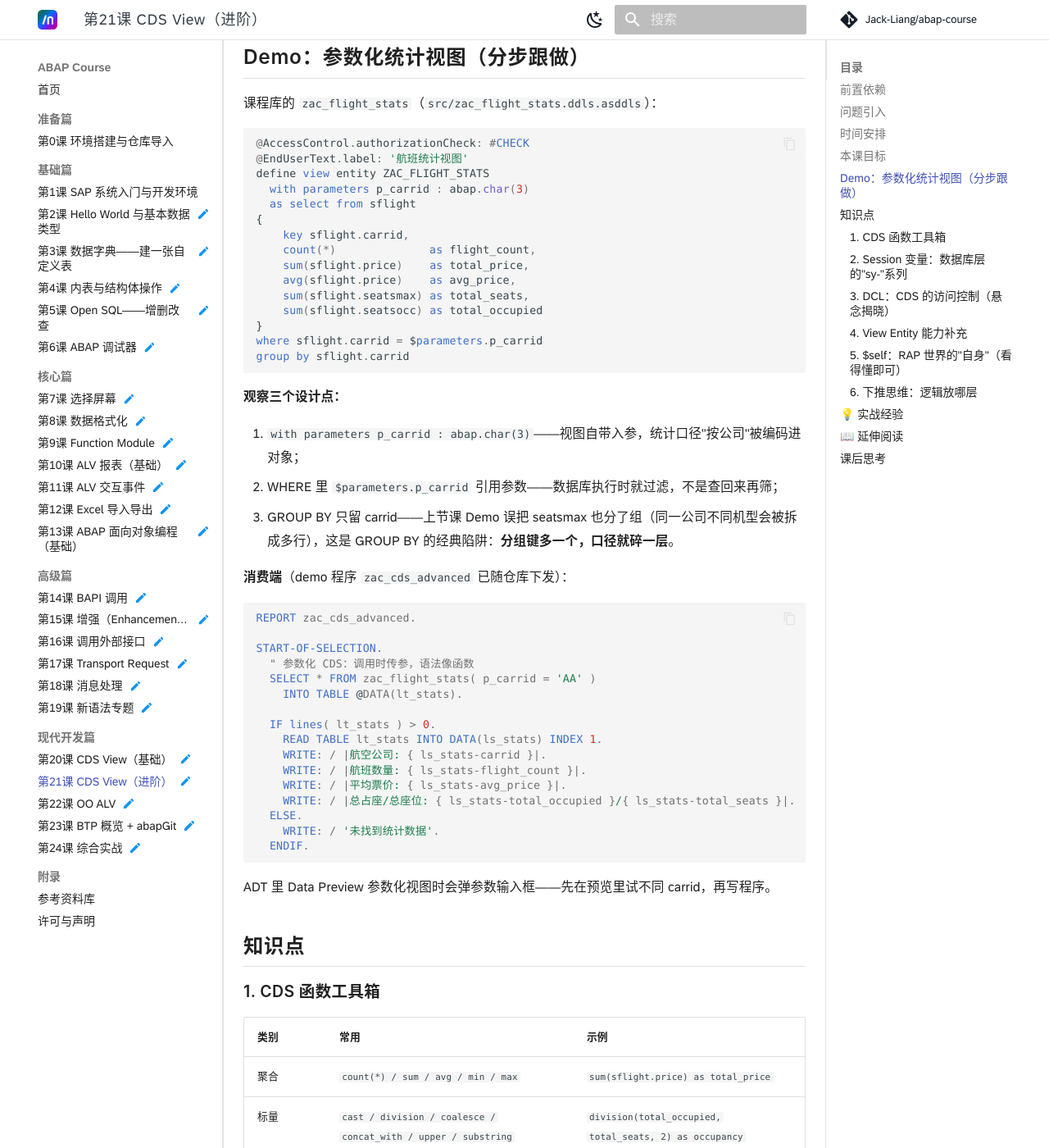
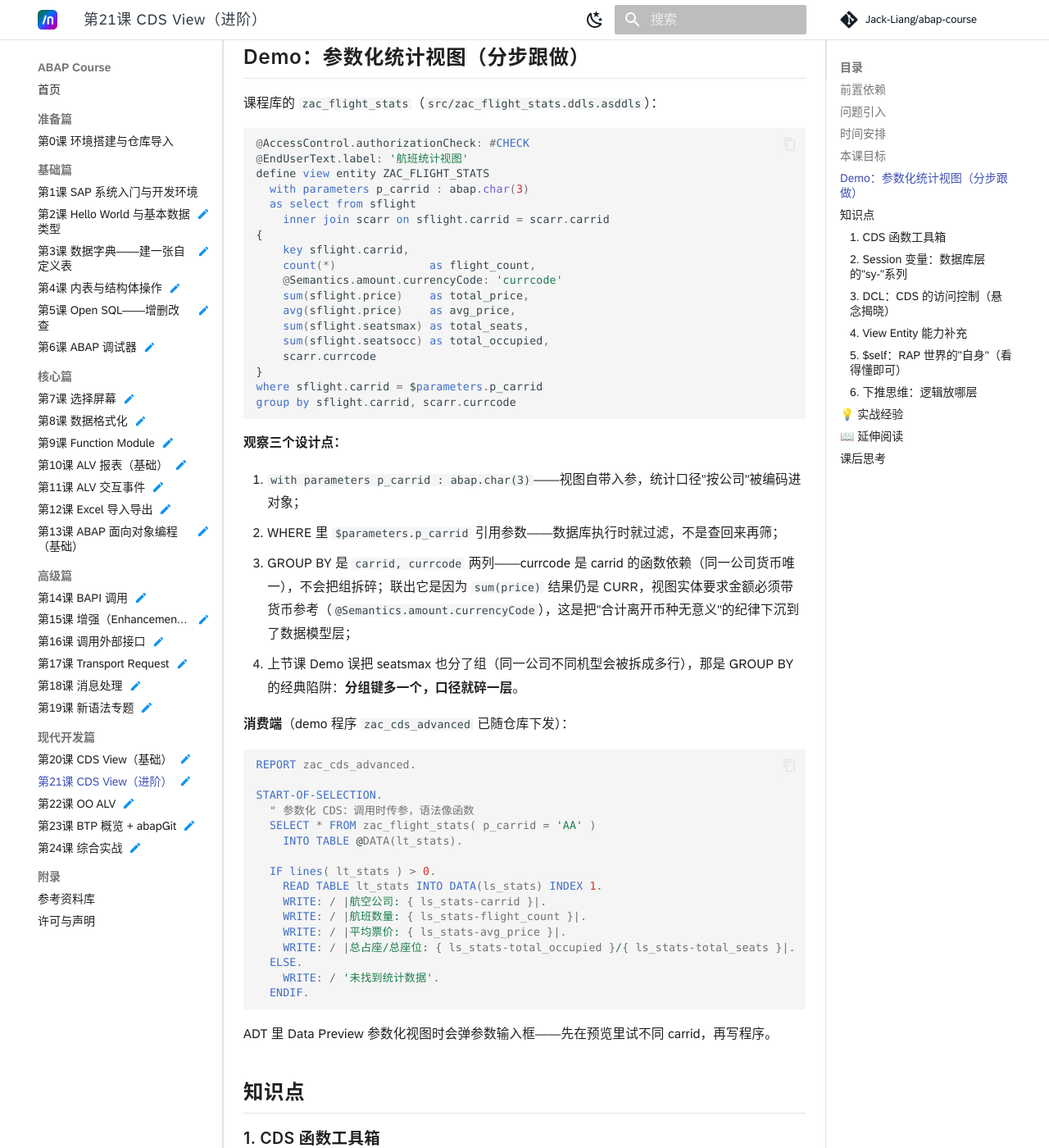
Before and after one commit to Jack-Liang/abap-course, an MkDocs documentation site: the page built from docs/21-cds-advanced.md, in a window 1280 px wide and 1400 px high, scrolled down 1387 px. Shown: the whole window at 82% size. Built offline with MkDocs 1.6.1 and Material for MkDocs 9.7.7, drawn with Linux system fonts in a browser that asks for light colours; some web fonts are replaced; comment, search, counter and statistics services are not loaded.

Commit message:
fix: CDS 视图实体激活报错 SD_CDS_ENTITY086——CURR/QUAN 元素补语义参考注解
- ZAC_FLIGHT_DETAIL：price 加 @Semantics.amount.currencyCode: 'currcode'（CUKY 字段本就在视图）；distance 加 @Semantics.quantity.unitOfMeasure: 'distid' 并补出 spfli.distid
- ZAC_FLIGHT_STATS：sum(price) 结果仍为 CURR，同样要求货币参考——inner join scarr 联出 currcode 并入 GROUP BY（carrid 的函数依赖，不拆组）；avg(price) 结果为 decfloat34 不需要参考
- 第20/21课课文视图片段与 GROUP BY 设计点说明同步

````diff
--- a/docs/21-cds-advanced.md
+++ b/docs/21-cds-advanced.md
@@ -44,23 +44,27 @@ status: beta
 define view entity ZAC_FLIGHT_STATS
   with parameters p_carrid : abap.char(3)
   as select from sflight
+    inner join scarr on sflight.carrid = scarr.carrid
 {
     key sflight.carrid,
     count(*)              as flight_count,
+    @Semantics.amount.currencyCode: 'currcode'
     sum(sflight.price)    as total_price,
     avg(sflight.price)    as avg_price,
     sum(sflight.seatsmax) as total_seats,
-    sum(sflight.seatsocc) as total_occupied
+    sum(sflight.seatsocc) as total_occupied,
+    scarr.currcode
 }
 where sflight.carrid = $parameters.p_carrid
-group by sflight.carrid
+group by sflight.carrid, scarr.currcode
 ```
 
 **观察三个设计点：**
 
 1. `with parameters p_carrid : abap.char(3)`——视图自带入参，统计口径"按公司"被编码进对象；
 2. WHERE 里 `$parameters.p_carrid` 引用参数——数据库执行时就过滤，不是查回来再筛；
-3. GROUP BY 只留 carrid——上节课 Demo 误把 seatsmax 也分了组（同一公司不同机型会被拆成多行），这是 GROUP BY 的经典陷阱：**分组键多一个，口径就碎一层**。
+3. GROUP BY 是 `carrid, currcode` 两列——currcode 是 carrid 的函数依赖（同一公司货币唯一），不会把组拆碎；联出它是因为 `sum(price)` 结果仍是 CURR，视图实体要求金额必须带货币参考（`@Semantics.amount.currencyCode`），这是把"合计离开币种无意义"的纪律下沉到了数据模型层；
+4. 上节课 Demo 误把 seatsmax 也分了组（同一公司不同机型会被拆成多行），那是 GROUP BY 的经典陷阱：**分组键多一个，口径就碎一层**。
 
 **消费端**（demo 程序 `zac_cds_advanced` 已随仓库下发）：
 
````
Also changed, not shown: docs/20-cds-basic.md (+5 -0 lines), 2 other files.
